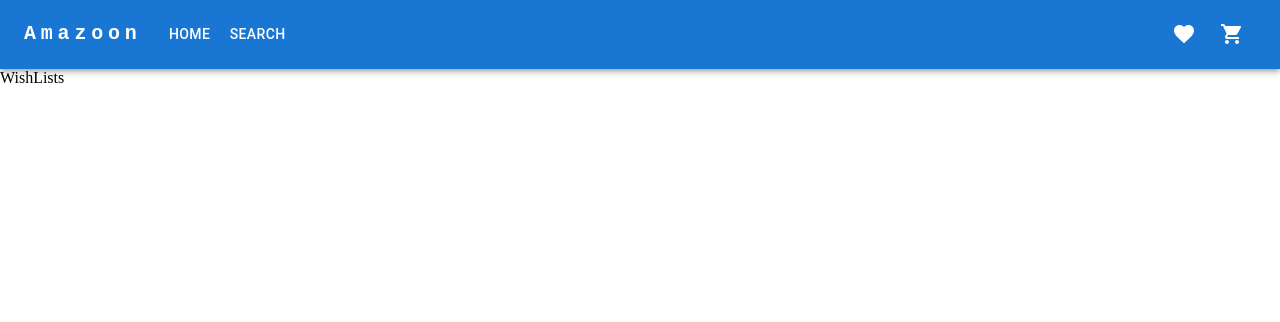
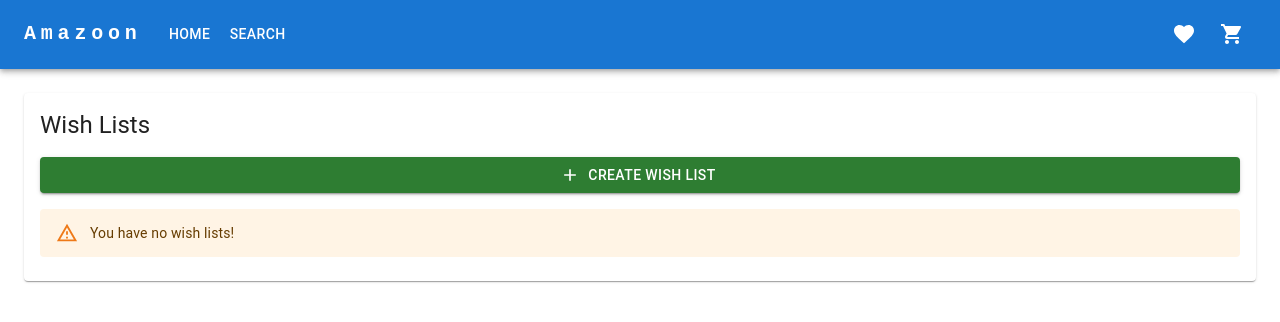
Before and after one commit to surajverma2587/401-amazon-marketplace, a React (Create React App) app: page /wishlist in a window 1280 px wide. Shown: the top 322 px of the page. Built offline with nearby package versions, Linux system fonts and the light colour scheme.

Commit message:
add create modal

```diff
--- /dev/null
+++ b/src/components/CreateWishListModal.js
@@ -0,0 +1,49 @@
+import Modal from "@mui/material/Modal";
+import TextField from "@mui/material/TextField";
+import Box from "@mui/material/Box";
+import Stack from "@mui/material/Stack";
+import Button from "@mui/material/Button";
+import Typography from "@mui/material/Typography";
+
+const style = {
+  position: "absolute",
+  top: "50%",
+  left: "50%",
+  transform: "translate(-50%, -50%)",
+  width: 400,
+  bgcolor: "background.paper",
+  boxShadow: 24,
+  p: 4,
+};
+
+export const CreateWishListModal = ({ showModal, setShowModal }) => {
+  return (
+    <Modal
+      open={showModal}
+      onClose={() => {
+        setShowModal(false);
+      }}
+    >
+      <Box sx={style}>
+        <Stack spacing={2}>
+          <Typography id="modal-modal-title" variant="h6" component="h2">
+            Create Wish List
+          </Typography>
+          <Stack component="form" spacing={2}>
+            <TextField label="Title" variant="outlined" />
+            <Button
+              variant="contained"
+              color="success"
+              type="submit"
+              onClick={() => {
+                setShowModal(true);
+              }}
+            >
+              Create
+            </Button>
+          </Stack>
+        </Stack>
+      </Box>
+    </Modal>
+  );
+};
--- /dev/null
+++ b/src/components/WishListItem.js
@@ -0,0 +1,28 @@
+import { useNavigate } from "react-router-dom";
+import ListItem from "@mui/material/ListItem";
+import ListItemIcon from "@mui/material/ListItemIcon";
+import ShoppingBasketIcon from "@mui/icons-material/ShoppingBasket";
+import ListItemText from "@mui/material/ListItemText";
+import Badge from "@mui/material/Badge";
+import ListItemButton from "@mui/material/ListItemButton";
+
+export const WishListItem = ({ wishlist }) => {
+  const navigate = useNavigate();
+
+  return (
+    <ListItem>
+      <ListItemButton
+        onClick={() => {
+          navigate("/wishlist/123");
+        }}
+      >
+        <ListItemIcon>
+          <Badge badgeContent={wishlist.items.length} color="primary">
+            <ShoppingBasketIcon />
+          </Badge>
+        </ListItemIcon>
+        <ListItemText primary={wishlist.title} secondary={wishlist.createdOn} />
+      </ListItemButton>
+    </ListItem>
+  );
+};
--- a/src/context/AppProvider.js
+++ b/src/context/AppProvider.js
@@ -7,6 +7,7 @@ export const AppContext = createContext();
 export const AppProvider = ({ children }) => {
   const initialState = {
     basket: getFromLocalStorage("basket", []),
+    wishlists: getFromLocalStorage("wishlists", []),
   };
 
   const [state, dispatch] = useReducer(appReducer, initialState);
--- a/src/pages/WishLists.js
+++ b/src/pages/WishLists.js
@@ -1,3 +1,60 @@
+import { useState } from "react";
+import Stack from "@mui/material/Stack";
+import Box from "@mui/material/Box";
+import Card from "@mui/material/Card";
+import CardContent from "@mui/material/CardContent";
+import Button from "@mui/material/Button";
+import Typography from "@mui/material/Typography";
+import Alert from "@mui/material/Alert";
+import List from "@mui/material/List";
+import AddIcon from "@mui/icons-material/Add";
+import { useApp } from "../context/AppProvider";
+import { WishListItem } from "../components/WishListItem";
+import { CreateWishListModal } from "../components/CreateWishListModal";
+
 export const WishLists = () => {
-  return <div>WishLists</div>;
+  const { state } = useApp();
+  const [showModal, setShowModal] = useState(false);
+
+  return (
+    <Stack spacing={3}>
+      <Box sx={{ p: 3 }}>
+        <CreateWishListModal
+          showModal={showModal}
+          setShowModal={setShowModal}
+        />
+        <Card>
+          <CardContent>
+            <Stack spacing={2}>
+              <Typography variant="h5" component="div">
+                Wish Lists
+              </Typography>
+              <Button
+                variant="contained"
+                color="success"
+                startIcon={<AddIcon />}
+                onClick={() => {
+                  setShowModal(true);
+                }}
+              >
+                Create Wish List
+              </Button>
+              {state.wishlists.length === 0 && (
+                <Alert severity="warning" sx={{ my: 2 }}>
+                  You have no wish lists!
+                </Alert>
+              )}
+              {state.wishlists.length > 0 && (
+                <List>
+                  {state.wishlists.map((wishlist) => {
+                    return <WishListItem wishlist={wishlist} />;
+                  })}
+                </List>
+              )}
+            </Stack>
+          </CardContent>
+        </Card>
+      </Box>
+    </Stack>
+  );
 };
```
